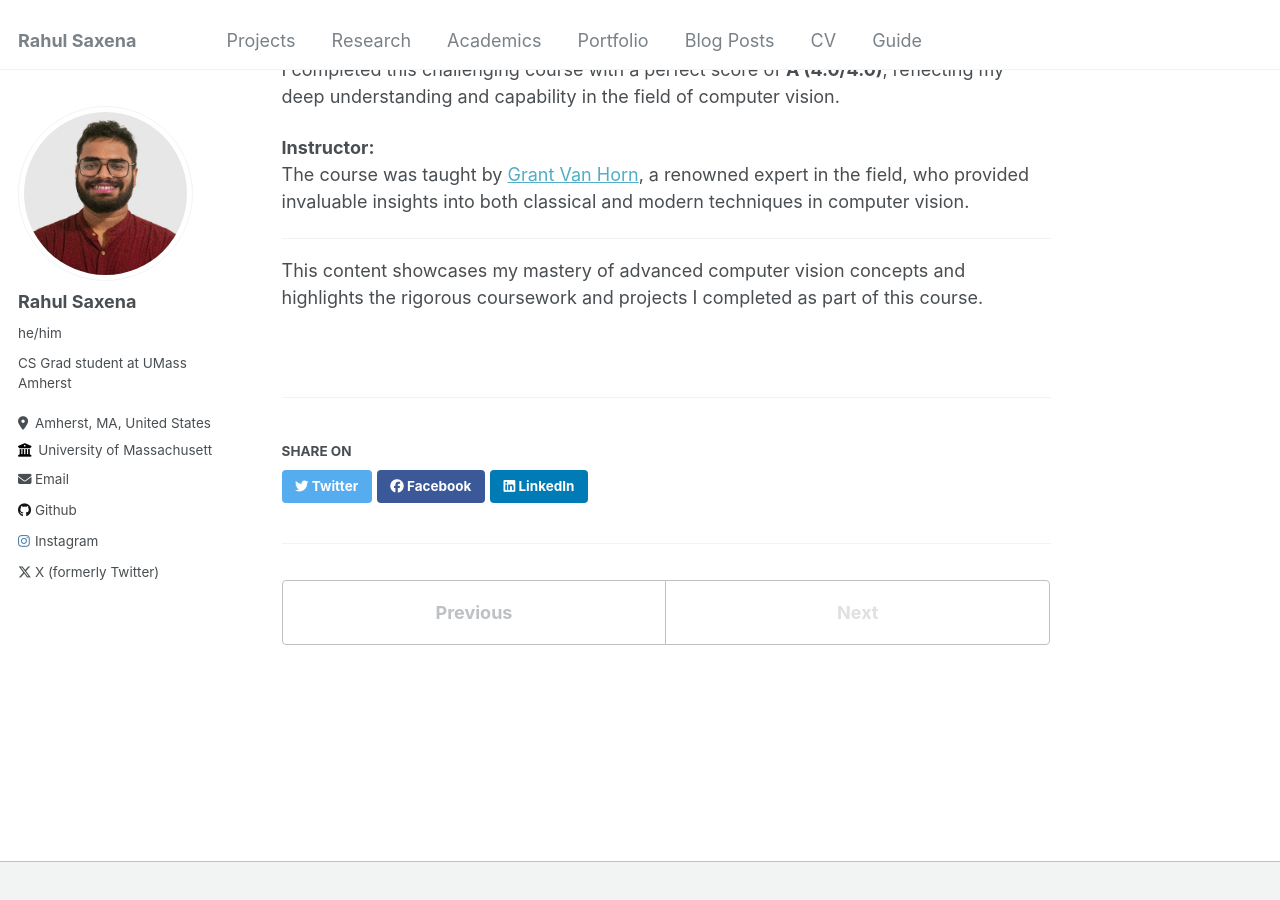
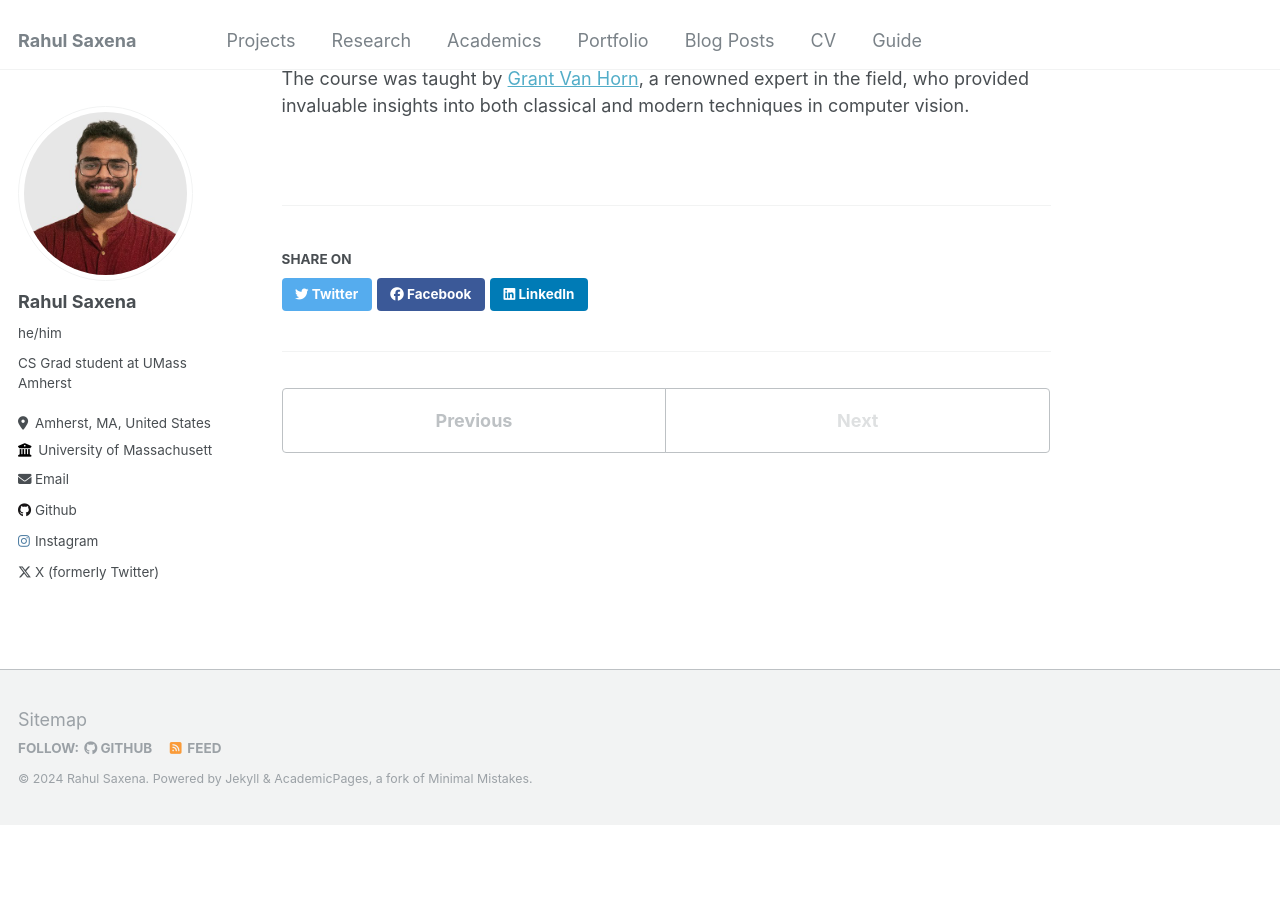
Before and after one commit to raahulsaxena/raahulsaxena.github.io, a Jekyll site: the page built from _academics/2024-spring-computer-vision.md, in a window 1280 px wide and 900 px high, scrolled down 1626 px. Built offline with Jekyll 4.4.1, drawn with Linux system fonts in a browser that asks for light colours; after the commit the page ends 2450 px from its top, so only the background shows below that; some of the changed text lies outside the part shown.

Commit message:
final changes to the academics section

```diff
--- a/_academics/2024-spring-computer-vision.md
+++ b/_academics/2024-spring-computer-vision.md
@@ -4,11 +4,10 @@
 type: "academics"
 permalink: /academics/2024-spring-computer-vision
 venue: "University of Massachusetts Amherst, CICS"
-date: 2024-02-05
+date: 2024-05-17
 location: "Amherst, Massachusetts"
 ---
 
-## COMPSCI 670: Advanced Computer Vision - A Grade (4.0/4.0)
 **Course Overview:**
 This graduate-level course delves into the sophisticated techniques for analyzing visual data, particularly color images. The course is structured in two key parts:
 
@@ -39,7 +38,3 @@
 
 **Instructor:**
 The course was taught by [Grant Van Horn](mailto:gvanhorn@umass.edu), a renowned expert in the field, who provided invaluable insights into both classical and modern techniques in computer vision.
-
----
-
-This content showcases my mastery of advanced computer vision concepts and highlights the rigorous coursework and projects I completed as part of this course.
```
Also changed, not shown: _academics/2023-fall-machine-learning.md (+1 -5 lines), _academics/2023-fall-neural-networks.md (+1 -8 lines), _academics/2023-fall-system-for-data-science.md (+1 -5 lines), _academics/2024-spring-advanced-nlp.md (+2 -3 lines).
